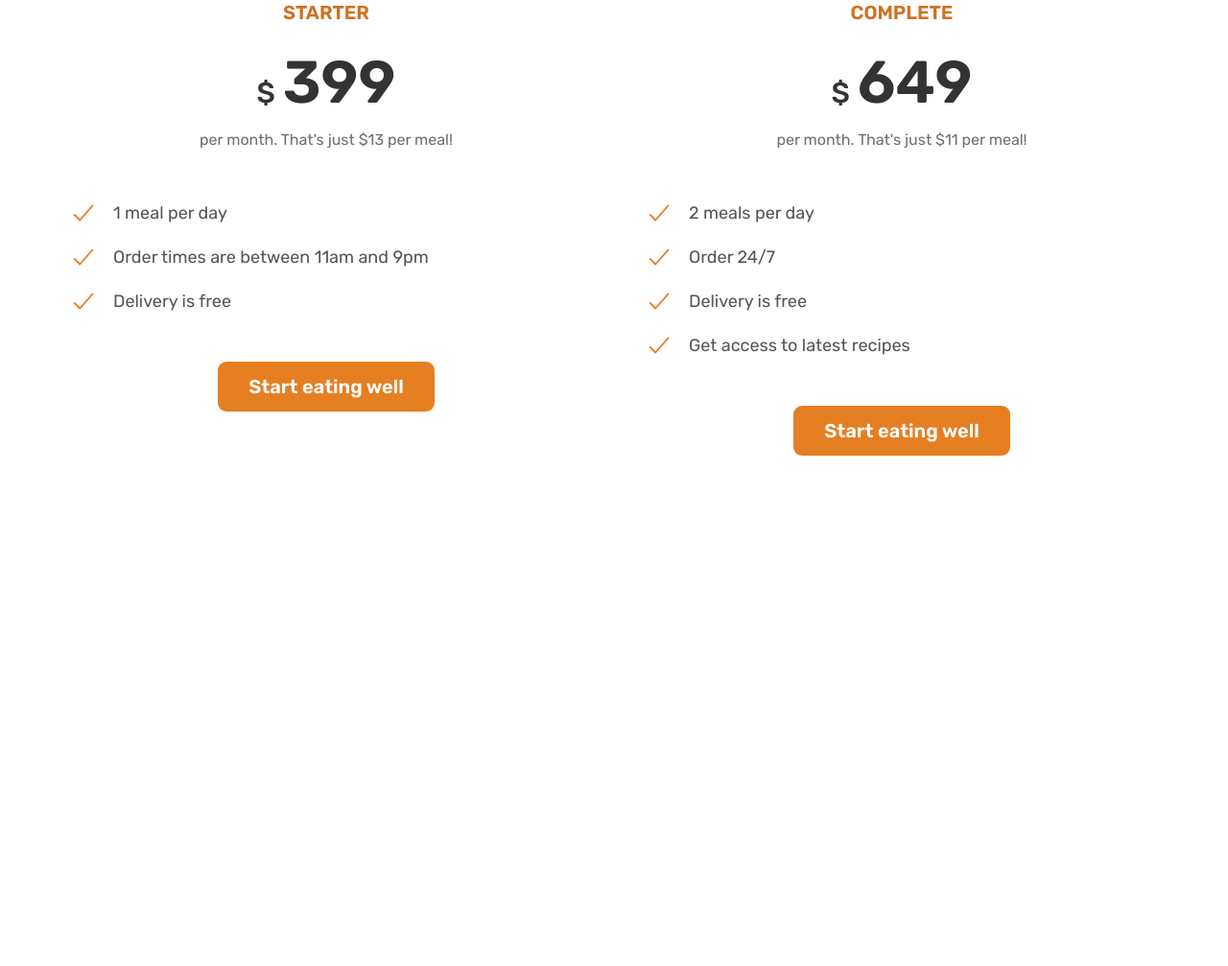
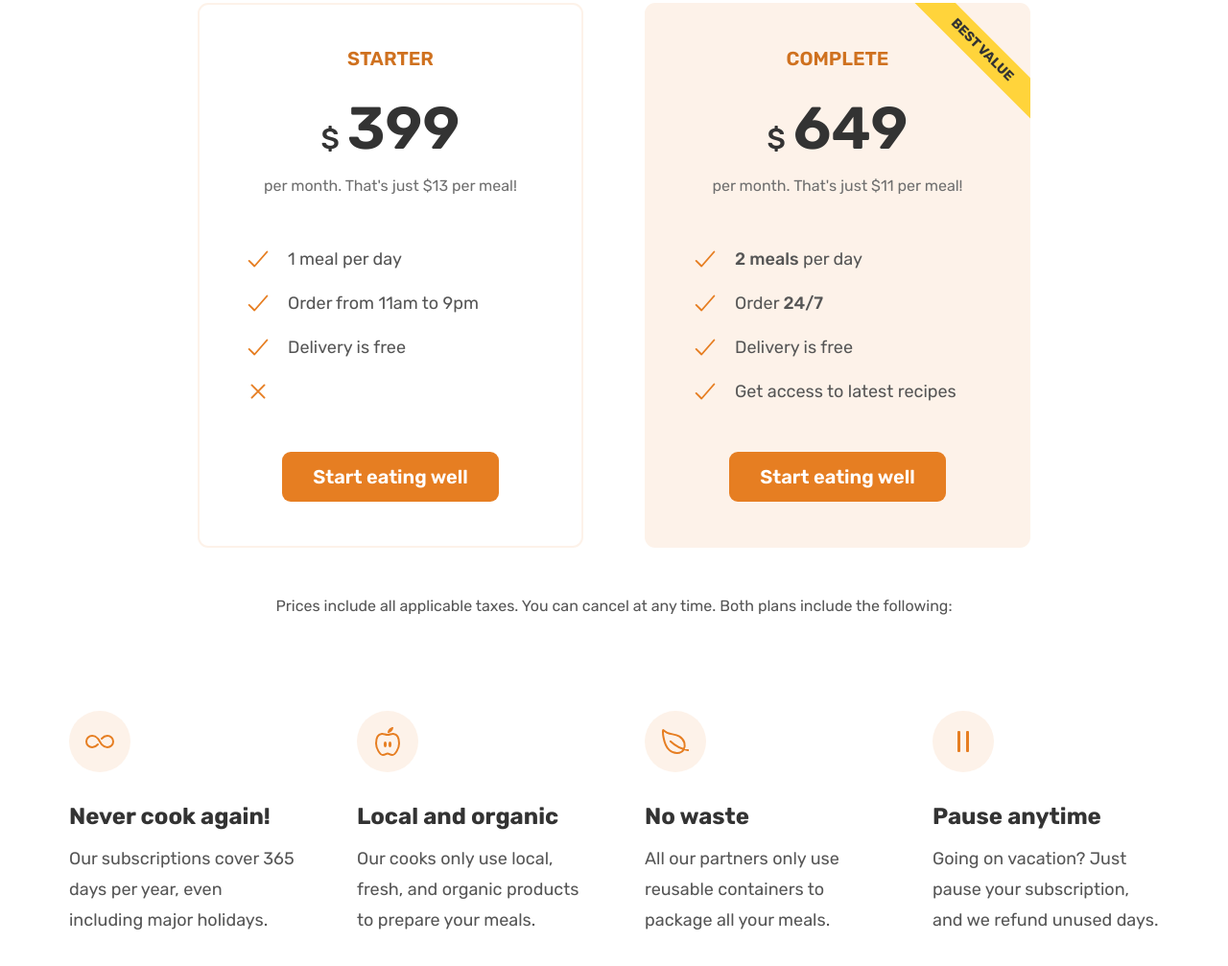
Before and after one commit to Kingsley-coder-prog/07-Omnifood, a plain HTML site: page index.html in a window 1280 px wide. Shown: the part 4896-5903 px from the top of the page at 96% size. Before the commit the page ends 5467 px from the top, so only its background shows below. Drawn offline with nearby package versions, Linux system fonts and the light colour scheme.

Commit message:
latest commit

```diff
--- a/css/general.css
+++ b/css/general.css
@@ -85,6 +85,16 @@ body {
   display: grid;
   column-gap: 6.4rem;
   row-gap: 9.6rem;
+
+  /* margin-top: 9.6rem; */
+}
+
+/* .grid:last-child {
+  margin-bottom: 0;
+} */
+
+.grid:not(:last-child) {
+  margin-bottom: 9.6rem;
 }
 
 .grid--2--cols {
--- a/css/style.css
+++ b/css/style.css
@@ -361,6 +361,40 @@
   padding: 9.6rem 0;
 }
 
+.pricing-plan {
+  border-radius: 11px;
+
+  width: 75%;
+}
+
+.pricing-plan--starter {
+  justify-self: end;
+  border: 2px solid #fdf2e9;
+  padding: 4.6rem;
+}
+
+.pricing-plan--complete {
+  background-color: #fdf2e9;
+  padding: 4.8rem;
+  position: relative;
+  overflow: hidden;
+}
+
+.pricing-plan--complete::after {
+  content: "Best value";
+  position: absolute;
+  top: 6%;
+  right: -18%;
+
+  text-transform: uppercase;
+  font-size: 1.4rem;
+  font-weight: 700;
+  color: #333;
+  background-color: #ffd43b;
+  padding: 0.8rem 8rem;
+  transform: rotate(45deg);
+}
+
 .plan-header {
   text-align: center;
   margin-bottom: 4.8rem;
@@ -398,3 +432,31 @@
   text-align: center;
   margin-top: 4.8rem;
 }
+
+.plan-details {
+  font-size: 1.6rem;
+  line-height: 1.6;
+  text-align: center;
+}
+
+.feature-icon {
+  color: #e67e22;
+  height: 3.2rem;
+  width: 3.2rem;
+  background-color: #fdf2e9;
+  padding: 1.6rem;
+  border-radius: 50%;
+  margin-bottom: 3.2rem;
+}
+
+.feature-title {
+  font-size: 2.4rem;
+  color: #333;
+  font-weight: 700;
+  margin-bottom: 1.6rem;
+}
+
+.feature-text {
+  font-size: 1.8rem;
+  line-height: 1.8;
+}
--- a/index.html
+++ b/index.html
@@ -266,8 +266,8 @@
           <h2 class="heading-secondary">Eating well without breaking the bank</h2>
         </div>
 
-        <div class="container grid grid--2--cols">
-          <div class="pricing-plan">
+        <div class="container grid grid--2--cols margin-bottom-md">
+          <div class="pricing-plan pricing-plan--starter">
             <header class="plan-header">
               <p class="plan-name">Starter</p>
               <p class="plan-price"><span>$</span>399</p>
@@ -277,9 +277,11 @@
             <ul class="list">
               <li class="list-item"><ion-icon class="list-icon" name="checkmark-outline"></ion-icon><span>1 meal per day</span></li>
 
-              <li class="list-item"><ion-icon class="list-icon" name="checkmark-outline"></ion-icon><span>Order times are between 11am and 9pm</span></li>
+              <li class="list-item"><ion-icon class="list-icon" name="checkmark-outline"></ion-icon><span>Order from 11am to 9pm</span></li>
 
               <li class="list-item"><ion-icon class="list-icon" name="checkmark-outline"></ion-icon><span>Delivery is free</span></li>
+
+              <li class="list-item"><ion-icon class="list-icon" name="close-outline"></ion-icon></li>
             </ul>
 
             <div class="plan-sign-up">
@@ -287,7 +289,7 @@
             </div>
           </div>
 
-          <div class="pricing-plan">
+          <div class="pricing-plan pricing-plan--complete">
             <header class="plan-header">
               <p class="plan-name">Complete</p>
               <p class="plan-price"><span>$</span>649</p>
@@ -295,9 +297,13 @@
             </header>
 
             <ul class="list">
-              <li class="list-item"><ion-icon class="list-icon" name="checkmark-outline"></ion-icon><span>2 meals per day</span></li>
+              <li class="list-item">
+                <ion-icon class="list-icon" name="checkmark-outline"></ion-icon><span><strong>2 meals</strong> per day</span>
+              </li>
 
-              <li class="list-item"><ion-icon class="list-icon" name="checkmark-outline"></ion-icon><span>Order 24/7</span></li>
+              <li class="list-item">
+                <ion-icon class="list-icon" name="checkmark-outline"></ion-icon><span>Order <strong>24/7</strong></span>
+              </li>
 
               <li class="list-item"><ion-icon class="list-icon" name="checkmark-outline"></ion-icon><span>Delivery is free</span></li>
 
@@ -308,6 +314,33 @@
             </div>
           </div>
         </div>
+
+        <div class="container grid">
+          <aside class="plan-details">Prices include all applicable taxes. You can cancel at any time. Both plans include the following:</aside>
+        </div>
+
+        <div class="container grid grid--4--cols">
+          <div class="feature">
+            <ion-icon class="feature-icon" name="infinite-outline"></ion-icon>
+            <p class="feature-title">Never cook again!</p>
+            <p class="feature-text">Our subscriptions cover 365 days per year, even including major holidays.</p>
+          </div>
+          <div class="feature">
+            <ion-icon class="feature-icon" name="nutrition-outline"></ion-icon>
+            <p class="feature-title">Local and organic</p>
+            <p class="feature-text">Our cooks only use local, fresh, and organic products to prepare your meals.</p>
+          </div>
+          <div class="feature">
+            <ion-icon class="feature-icon" name="leaf-outline"></ion-icon>
+            <p class="feature-title">No waste</p>
+            <p class="feature-text">All our partners only use reusable containers to package all your meals.</p>
+          </div>
+          <div class="feature">
+            <ion-icon class="feature-icon" name="pause-outline"></ion-icon>
+            <p class="feature-title">Pause anytime</p>
+            <p class="feature-text">Going on vacation? Just pause your subscription, and we refund unused days.</p>
+          </div>
+        </div>
       </section>
     </main>
 
```
